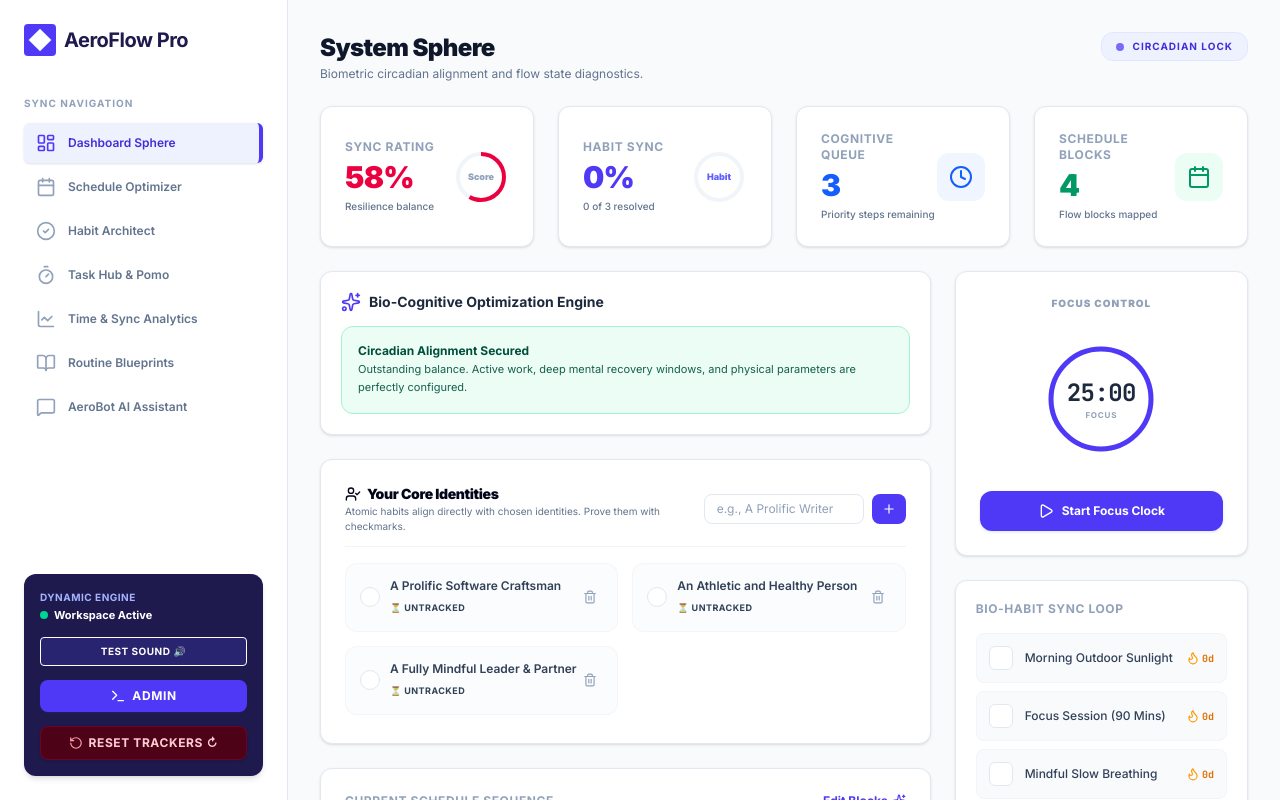
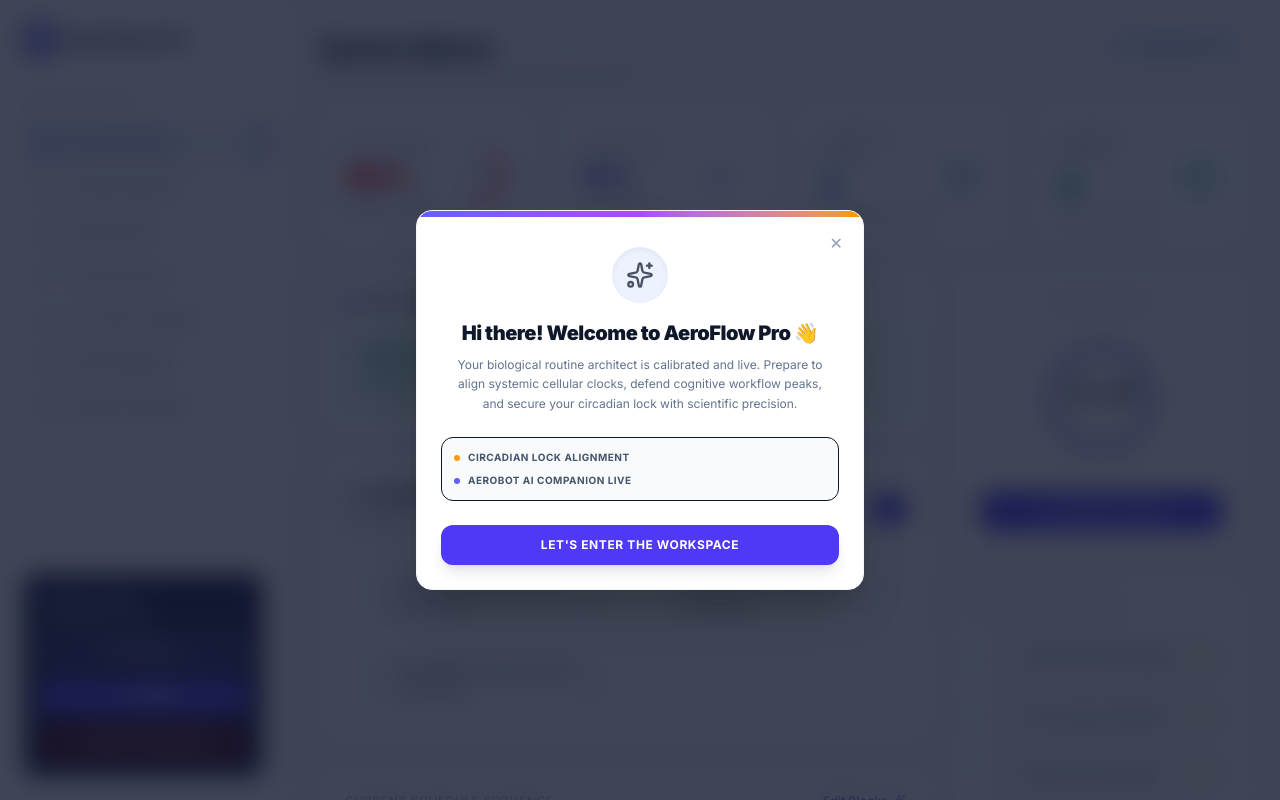
Before and after one commit to arvindiscoder/Daily-Routnine-Optimizer, a React (Vite) app: page / in a window 1280 px wide. Built offline with nearby package versions, Linux system fonts and the light colour scheme.

Commit message:
feat: add welcome modal for new users
Introduce a sleek, high-contrast greeting modal to improve the initial onboarding experience.

```diff
--- a/src/App.tsx
+++ b/src/App.tsx
@@ -73,6 +73,7 @@
 
   const [toast, setToast] = useState<string | null>(null);
   const [zipIsLoading, setZipIsLoading] = useState(false);
+  const [showWelcome, setShowWelcome] = useState(true);
 
   // Sync state to local storage
   useEffect(() => {
@@ -700,6 +701,66 @@
         })}
       </nav>
 
+      {/* Sleek, High-Contrast Greeting Modal */}
+      {showWelcome && (
+        <div id="welcome-popup" className="fixed inset-0 z-50 flex items-center justify-center bg-slate-900/80 backdrop-blur-md p-4 animate-fade-in">
+          <div className="w-full max-w-md bg-white border border-slate-100 rounded-2xl shadow-2xl overflow-hidden transform transition-all duration-300 scale-100 p-6 relative">
+
+            {/* Top decorative gradient bar */}
+            <div className="absolute top-0 left-0 right-0 h-1.5 bg-gradient-to-r from-indigo-500 via-purple-500 to-amber-500" />
+
+            {/* Close icon upper button */}
+            <button
+              onClick={() => { SoundSynth.playTick(); setShowWelcome(false); }}
+              className="absolute top-4 right-4 text-slate-400 hover:text-slate-600 transition-colors p-1 rounded-lg hover:bg-slate-50 cursor-pointer"
+              title="Dismiss"
+            >
+              ✕
+            </button>
+
+            {/* Main Greeting Content */}
+            <div className="flex flex-col items-center text-center mt-3">
+              {/* Animated Sun & Sparkle Graphic badge */}
+              <div className="w-14 h-14 bg-indigo-50 rounded-full flex items-center justify-center mb-4 text-indigo-650 border border-indigo-100/50 shadow-inner">
+                <Sparkles className="w-7 h-7 text-indigo-650 animate-pulse" />
+              </div>
+
+              <h2 className="text-xl font-black text-slate-900 tracking-tight mb-2">
+                Hi there! Welcome to AeroFlow Pro 👋
+              </h2>
+
+              <p className="text-xs text-slate-500 leading-relaxed max-w-sm mb-6">
+                Your biological routine architect is calibrated and live. Prepare to align systemic cellular clocks, defend cognitive workflow peaks, and secure your circadian lock with scientific precision.
+              </p>
+
+              {/* Minimal informative tags inside modal */}
+              <div className="w-full bg-slate-50 rounded-xl p-3 mb-6 border border-slate-150/50 text-left space-y-2">
+                <div className="flex items-center gap-2">
+                  <span className="w-1.5 h-1.5 rounded-full bg-amber-500"></span>
+                  <span className="text-[10px] font-bold text-slate-600 uppercase tracking-wider">Circadian Lock Alignment</span>
+                </div>
+                <div className="flex items-center gap-2">
+                  <span className="w-1.5 h-1.5 rounded-full bg-indigo-500"></span>
+                  <span className="text-[10px] font-bold text-slate-600 uppercase tracking-wider">AeroBot AI Companion Live</span>
+                </div>
+              </div>
+
+              {/* Bottom positive action trigger button */}
+              <button
+                onClick={() => {
+                  SoundSynth.playSuccess();
+                  setShowWelcome(false);
+                }}
+                className="w-full py-3 bg-indigo-600 hover:bg-indigo-500 text-white font-bold text-xs uppercase tracking-wider rounded-xl transition-all shadow-lg hover:shadow-indigo-500/20 active:scale-98 cursor-pointer"
+              >
+                Let's Enter the Workspace
+              </button>
+            </div>
+
+          </div>
+        </div>
+      )}
+
     </div>
   );
 }
```
Also changed, not shown: 3 other files (tests, documents, lock files or other folders).
